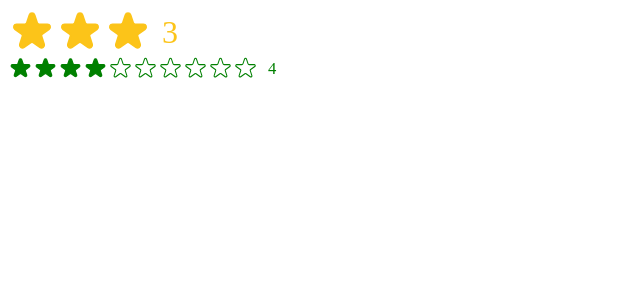
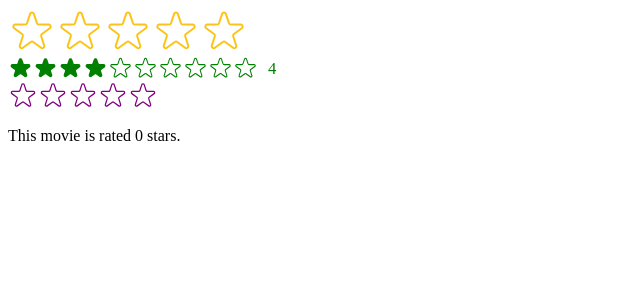
Before and after one commit to psn-react/usepopcorn, a React (Create React App) app: page / in a window 1280 px wide. Shown: the top 300 px of the page, without its empty margins (0-640 px from the left). Built offline with nearby package versions, Linux system fonts and the light colour scheme.

Commit message:
2:20 mins PropType check & setUserRating ~~~

```diff
--- a/src/components/StarRating.jsx
+++ b/src/components/StarRating.jsx
@@ -1,4 +1,5 @@
 import { useState } from "react";
+import PropTypes from 'prop-types';
 
 const containerStyle = {
   display: "flex",
@@ -11,11 +12,25 @@ const starContainerStyle = {
   // gap: "4px",
 };
 
+StarRating.propTypes = {
+  maxRating: PropTypes.number,
+  defaultRating: PropTypes.number,
+  color: PropTypes.string,
+  size: PropTypes.number,
+  messages: PropTypes.array,
+  userSetRating: PropTypes.func
+};
+
 //default ratings
-export default function StarRating({ maxRating = 3, defaultRating = 0, color = "#fcc419", size = 48, messages = [] }) {
+export default function StarRating({ maxRating = 3, defaultRating = 0, color = "#fcc419", size = 48, messages = [], userSetRating }) {
 
   const [rating, setRating] = useState(defaultRating);
   const [tempRating, setTempRating] = useState(0);
+
+  function handleRating(star) {
+    setRating(star)
+    userSetRating(star)
+  }
 
   const textStyle = {
     lineHeight: "0",
@@ -30,7 +45,7 @@ export default function StarRating({ maxRating = 3, defaultRating = 0, color = "
         {Array.from({ length: maxRating }, (_, i) => (
           <Star
             key={i}
-            clickOnRate={() => setRating(i + 1)}
+            clickOnRate={() => handleRating(i + 1)}
             hoverIn={() => setTempRating(i + 1)}
             hoverOut={() => setTempRating(0)}
             isFull={tempRating ? tempRating >= i + 1 : i + 1 <= rating}
--- a/src/index.js
+++ b/src/index.js
@@ -1,16 +1,28 @@
-import React from 'react';
+import React, { useState } from 'react';
 import ReactDOM from 'react-dom/client';
+
 // import './index.css';
 // import App from './App';
 
 import StarRating from './components/StarRating';
 
+function Test(){
+  const [userRating, setRating] = useState(0);
+  return <div>
+    <StarRating color="purple" size={30} maxRating={5} userSetRating={setRating} />
+    <p>This movie is rated {userRating} stars.</p>
+  </div>
+}
+
 const root = ReactDOM.createRoot(document.getElementById('root'));
 root.render(
   <React.StrictMode>
-    <StarRating maxRating={3}  messages={['terrible','bad','ok','good','cool']} defaultRating={3}/>
+    <StarRating maxRating={5}  messages={['terrible','bad','ok','good','cool']} />
 
-    <StarRating maxRating={10} color="green" size="25" defaultRating={4}/>
+    <StarRating maxRating={10} color="green" size={25} defaultRating={4}/>
+
+    <Test/>
+
     {/* <App /> */}
   </React.StrictMode>
 );
```
